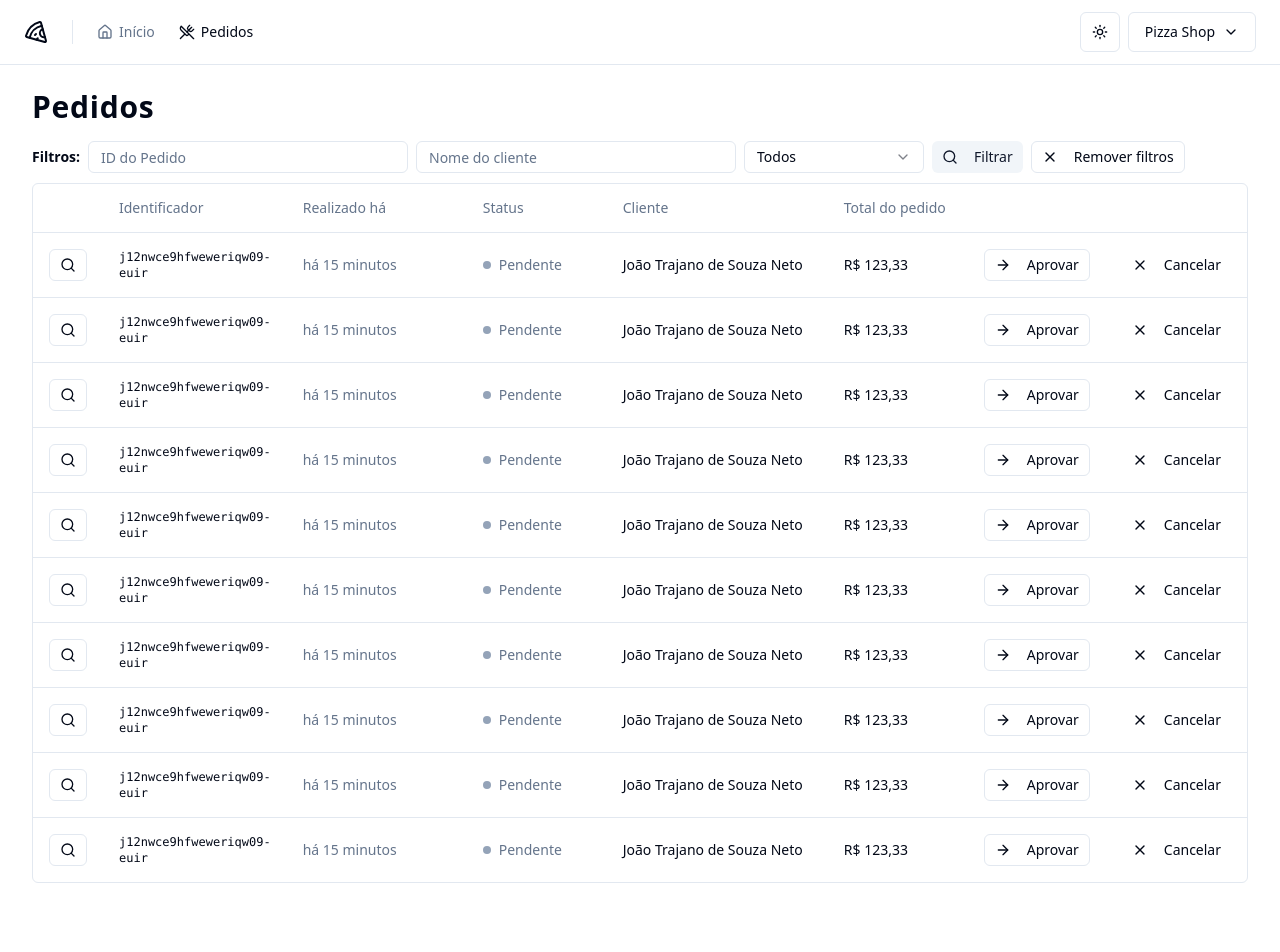
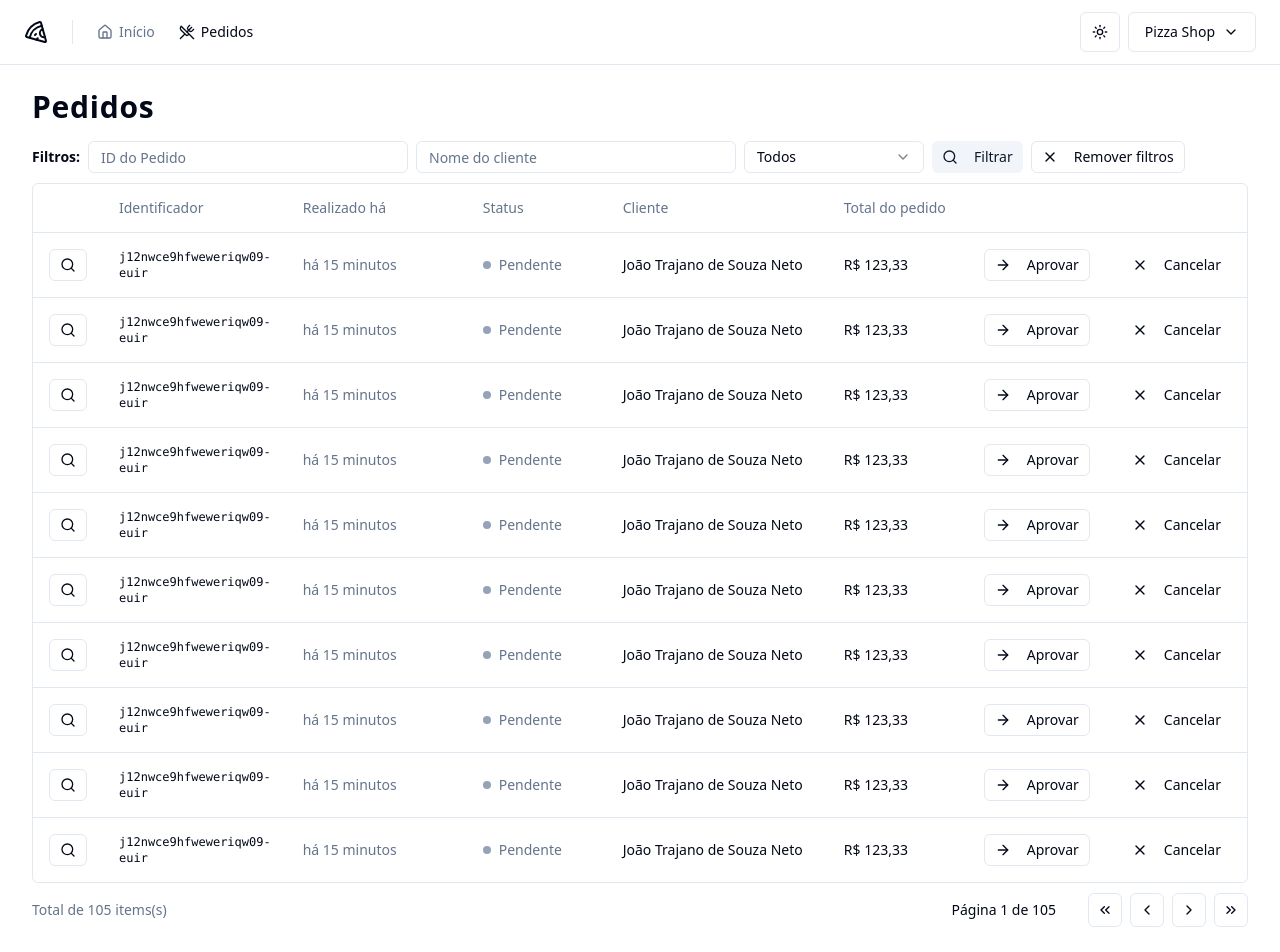
Before and after one commit to JoaoTrajano/pizzashop-web, a React (Vite) app: page /orders in a window 1280 px wide. Shown: the top 952 px of the page. Before the commit the page ends 915 px from the top, so only its background shows below. Built offline with nearby package versions, Linux system fonts and the light colour scheme.

Commit message:
feat: created component pagination

```diff
--- /dev/null
+++ b/src/components/pagination.tsx
@@ -0,0 +1,54 @@
+import {
+  ChevronLeft,
+  ChevronRight,
+  ChevronsLeft,
+  ChevronsRight,
+} from 'lucide-react'
+
+import { Button } from './ui/button'
+
+export interface PaginationProps {
+  pageIndex: number
+  totalCount: number
+  perPage: number
+}
+
+export function Pagination({
+  totalCount,
+  perPage,
+  pageIndex,
+}: PaginationProps) {
+  const pages = Math.ceil(totalCount / perPage) || 1
+
+  return (
+    <div className="flex items-center justify-between">
+      <span className="text-sm text-muted-foreground">
+        Total de {totalCount} items(s)
+      </span>
+
+      <div className="flex items-center gap-6 lg:gap-8">
+        <div className="flex text-sm font-medium">
+          Página {pageIndex + 1} de {totalCount}
+        </div>
+        <div className="flex items-center gap-2">
+          <Button variant="outline" className="h-4 w-4 p-4">
+            <ChevronsLeft className="h-2 w-2" />
+            <span className="sr-only">Primeira página</span>
+          </Button>
+          <Button variant="outline" className="h-4 w-4 p-4">
+            <ChevronLeft className="h-2 w-2" />
+            <span className="sr-only">Página anterior</span>
+          </Button>
+          <Button variant="outline" className="h-4 w-4 p-4">
+            <ChevronRight className="h-2 w-2" />
+            <span className="sr-only">Próxima paǵina</span>
+          </Button>
+          <Button variant="outline" className="h-4 w-4 p-4">
+            <ChevronsRight className="h-2 w-2" />
+            <span className="sr-only">Última página</span>
+          </Button>
+        </div>
+      </div>
+    </div>
+  )
+}
--- a/src/pages/app/orders/orders.tsx
+++ b/src/pages/app/orders/orders.tsx
@@ -1,4 +1,5 @@
 import { ContentPage } from '@/components/content-page'
+import { Pagination } from '@/components/pagination'
 import {
   Table,
   TableBody,
@@ -39,6 +40,7 @@ export function Orders() {
             </TableBody>
           </Table>
         </div>
+        <Pagination pageIndex={0} totalCount={105} perPage={10} />
       </div>
     </ContentPage>
   )
```
